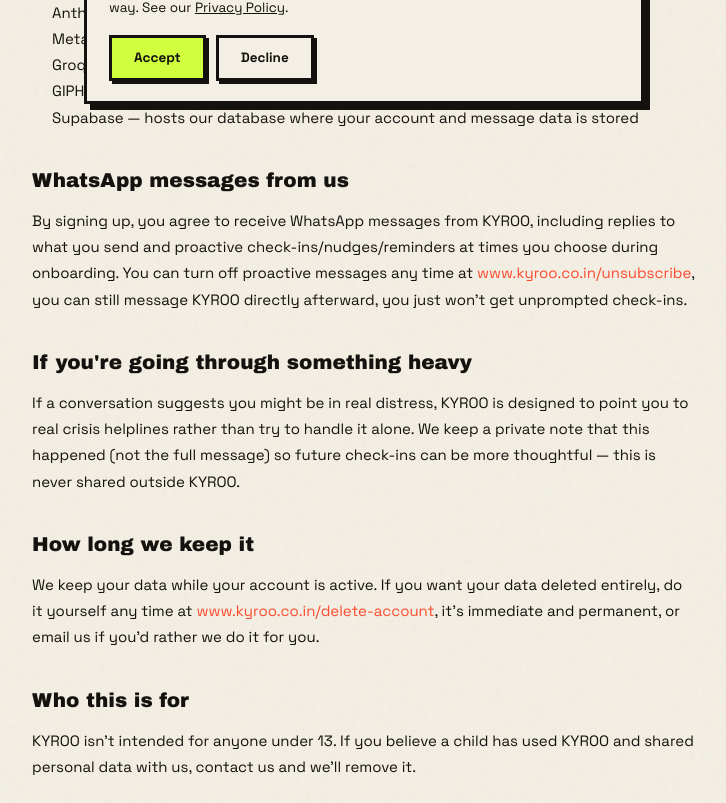
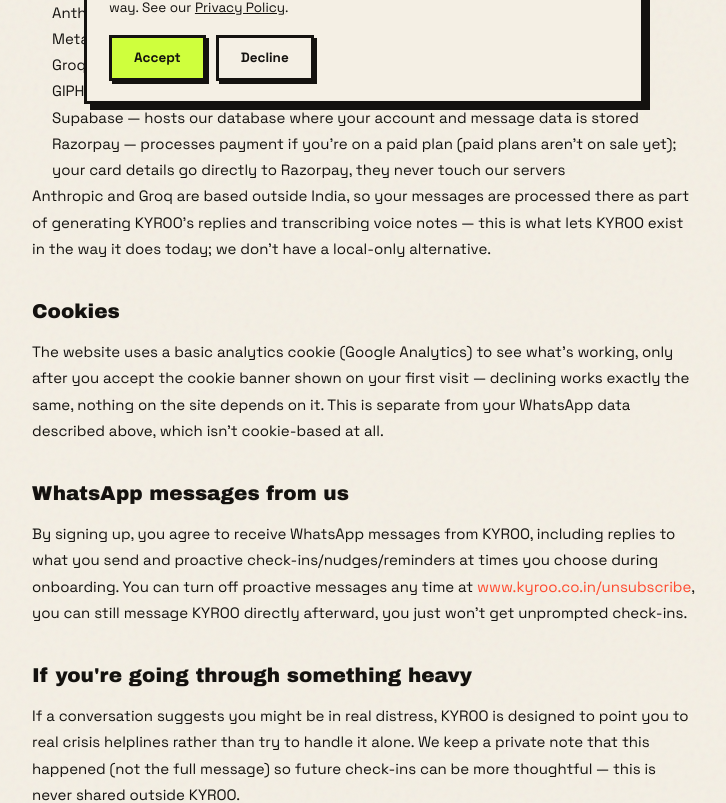
Before and after one commit to AaryanKoradia/kyroo-aaryan, a Next.js app in the folder kiro-frontend/: page /privacy in a window 1280 px wide. Shown: the part 680-1483 px from the top of the page, without its empty margins (276-1002 px from the left). Built offline with nearby package versions, Linux system fonts and the light colour scheme; no server answers.

Commit message:
Expand privacy policy (Razorpay, retention, cross-border); fix render.yaml name collision

```diff
--- a/kiro-frontend/app/privacy/page.tsx
+++ b/kiro-frontend/app/privacy/page.tsx
@@ -25,7 +25,12 @@ export default function Privacy() {
           <li>Groq — transcribes voice notes you send into text</li>
           <li>GIPHY — used only to search for gifs KYROO sends, no personal data is sent to it</li>
           <li>Supabase — hosts our database where your account and message data is stored</li>
+          <li>Razorpay — processes payment if you're on a paid plan (paid plans aren't on sale yet); your card details go directly to Razorpay, they never touch our servers</li>
         </ul>
+        <p>Anthropic and Groq are based outside India, so your messages are processed there as part of generating KYROO's replies and transcribing voice notes — this is what lets KYROO exist in the way it does today; we don't have a local-only alternative.</p>
+
+        <h2 style={{ fontFamily: "var(--font-display)", fontSize: 20, marginTop: 32, marginBottom: 10 }}>Cookies</h2>
+        <p>The website uses a basic analytics cookie (Google Analytics) to see what's working, only after you accept the cookie banner shown on your first visit — declining works exactly the same, nothing on the site depends on it. This is separate from your WhatsApp data described above, which isn't cookie-based at all.</p>
 
         <h2 style={{ fontFamily: "var(--font-display)", fontSize: 20, marginTop: 32, marginBottom: 10 }}>WhatsApp messages from us</h2>
         <p>By signing up, you agree to receive WhatsApp messages from KYROO, including replies to what you send and proactive check-ins/nudges/reminders at times you choose during onboarding. You can turn off proactive messages any time at <a href="/unsubscribe" style={{ color: "var(--k-coral)" }}>www.kyroo.co.in/unsubscribe</a>, you can still message KYROO directly afterward, you just won't get unprompted check-ins.</p>
@@ -34,7 +39,7 @@ export default function Privacy() {
         <p>If a conversation suggests you might be in real distress, KYROO is designed to point you to real crisis helplines rather than try to handle it alone. We keep a private note that this happened (not the full message) so future check-ins can be more thoughtful — this is never shared outside KYROO.</p>
 
         <h2 style={{ fontFamily: "var(--font-display)", fontSize: 20, marginTop: 32, marginBottom: 10 }}>How long we keep it</h2>
-        <p>We keep your data while your account is active. If you want your data deleted entirely, do it yourself any time at <a href="/delete-account" style={{ color: "var(--k-coral)" }}>www.kyroo.co.in/delete-account</a>, it's immediate and permanent, or email us if you'd rather we do it for you.</p>
+        <p>We keep your data for as long as your account is active — there's no automatic expiry while you keep using KYROO. If you want your data deleted entirely, do it yourself any time at <a href="/delete-account" style={{ color: "var(--k-coral)" }}>www.kyroo.co.in/delete-account</a>, it's immediate and permanent (your profile, chat history, tracking data, reminders, and memory are all erased in one action), or email us if you'd rather we do it for you.</p>
 
         <h2 style={{ fontFamily: "var(--font-display)", fontSize: 20, marginTop: 32, marginBottom: 10 }}>Who this is for</h2>
         <p>KYROO isn't intended for anyone under 13. If you believe a child has used KYROO and shared personal data with us, contact us and we'll remove it.</p>
```
Also changed, not shown: 1 other file (tests, documents, lock files or other folders).
